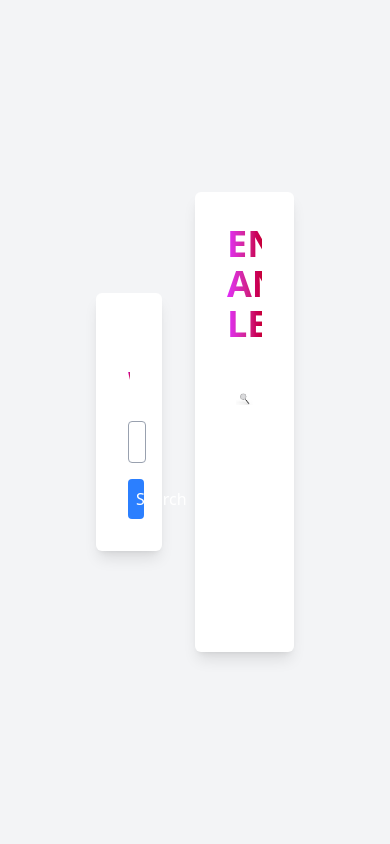
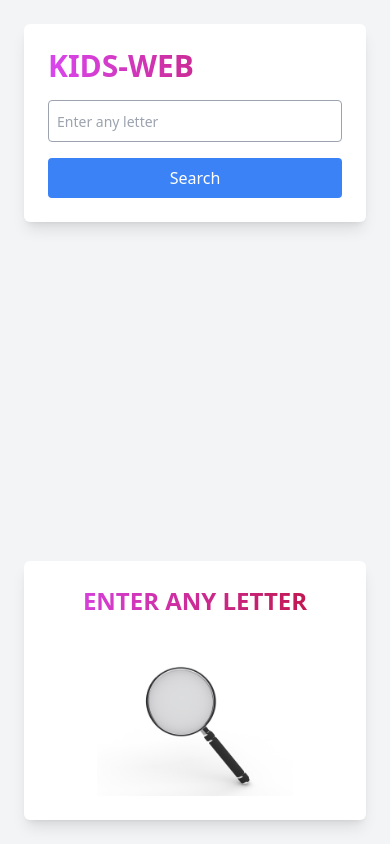
Before and after one commit to ZeeshanAli-Devv/Kids-Web, a plain HTML site: page index.html in a window 390 px wide. Drawn offline with nearby package versions, Linux system fonts and the light colour scheme.

Commit message:
work on responsive

```diff
--- a/index.html
+++ b/index.html
@@ -1,19 +1,19 @@
 <!DOCTYPE html>
 <html lang="en">
 <head>
-    <meta charset="UTF-8">
-    <meta name="viewport" content="width=device-width, initial-scale=1.0">
+  <meta charset="UTF-8" />
+  <meta name="viewport" content="width=device-width, initial-scale=1.0"/>
   <title>KIDS-WEBSITE</title>
-    <link rel="icon" href="Assets/fav.jpg">
-    <script src="https://cdn.jsdelivr.net/npm/@tailwindcss/browser@4"></script>
+  <link rel="icon" href="Assets/fav.jpg" />
+  <script src="https://cdn.tailwindcss.com"></script>
 </head>
 <body>
-    <div class="h-screen bg-gray-100 flex justify-between items-center p-24">
+  <div class="min-h-screen bg-gray-100 flex flex-col md:flex-row justify-between items-center p-6 md:p-24 gap-6">
 
     <!-- Right Content -->
-        <div class="bg-white shadow-lg w-1/3 p-8 rounded-md">
+    <div class="bg-white shadow-lg w-full md:w-1/3 p-6 md:p-8 rounded-md">
       <h1
-                class="font-bold text-4xl text-transparent bg-clip-text bg-gradient-to-r from-fuchsia-500 to-rose-700">
+        class="font-bold text-3xl md:text-4xl text-transparent bg-clip-text bg-gradient-to-r from-fuchsia-500 to-rose-700">
         KIDS-WEB
       </h1>
 
@@ -31,16 +31,16 @@
     </div>
 
     <!-- Left Content -->
-        <div class="bg-white shadow-lg w-1/2 h-[460px] p-8 rounded-md space-y-12">
+    <div class="bg-white shadow-lg w-full md:w-1/2 h-auto md:h-[460px] p-6 md:p-8 rounded-md space-y-8 md:space-y-12">
       <h1
-                class="font-bold text-4xl text-transparent bg-clip-text bg-gradient-to-r from-fuchsia-500 to-rose-700 text-center"
+        class="font-bold text-2xl md:text-4xl text-transparent bg-clip-text bg-gradient-to-r from-fuchsia-500 to-rose-700 text-center"
         id="title">
         ENTER ANY LETTER
       </h1>
       <img
         src="Assets/searchs.jpg"
         alt="apple"
-                class="w-1/2 m-auto"
+        class="w-2/3 md:w-1/2 mx-auto"
         id="pic"
       >
     </div>
```
Lines whose indentation alone changed are shown as unchanged.
